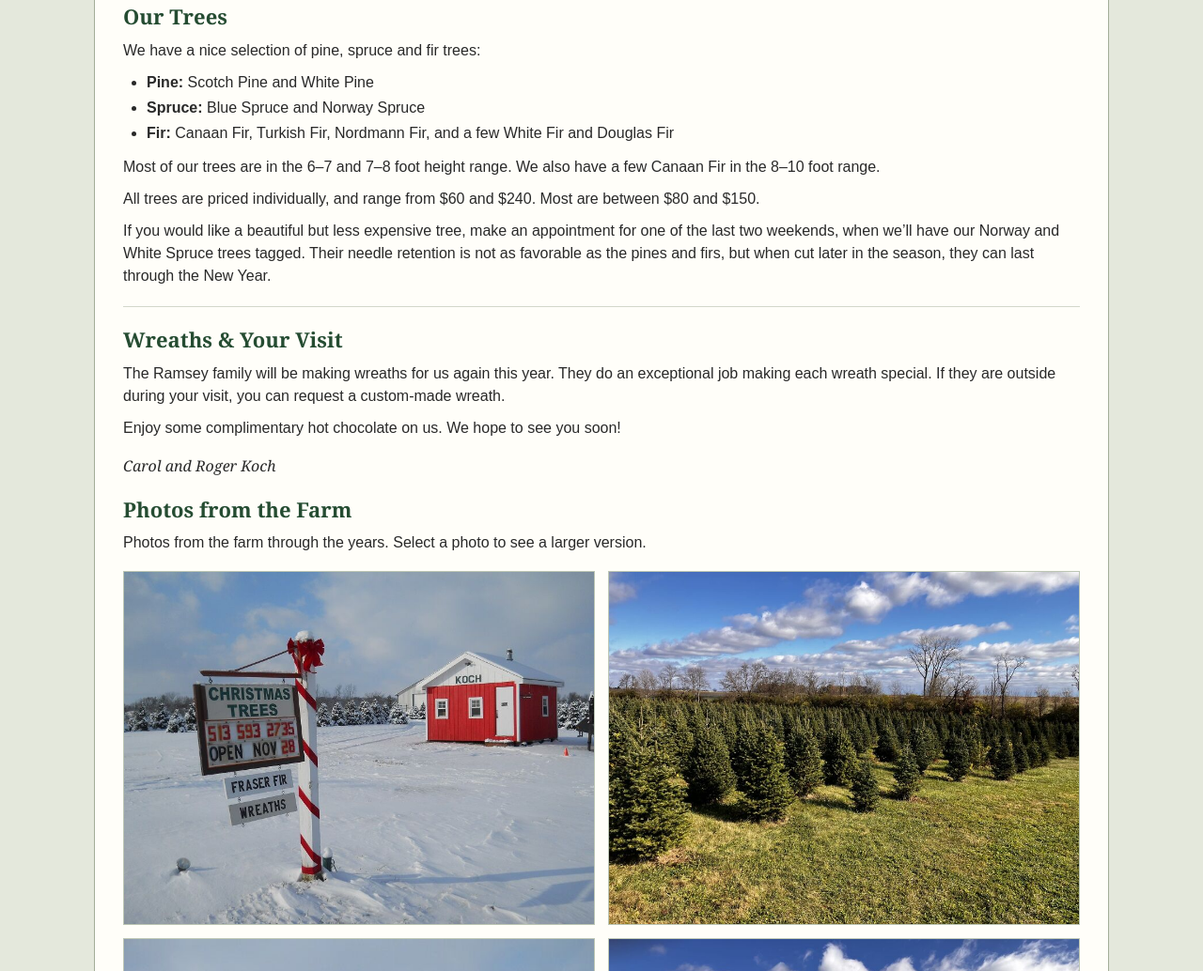
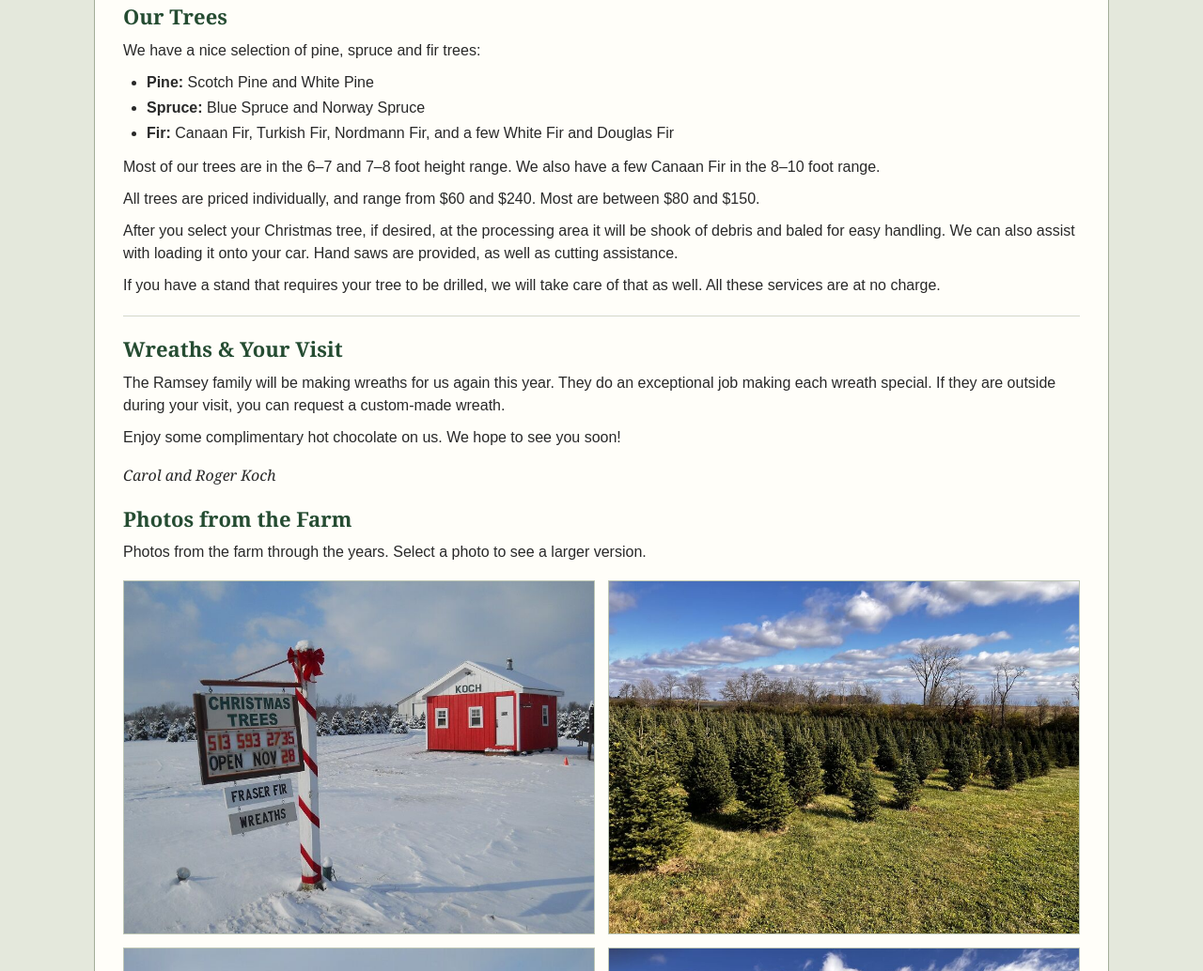
Before and after one commit to kochrt/kochchristmastrees, a plain HTML site: page site/index.html in a window 1280 px wide. Shown: the part 951-1985 px from the top of the page at 94% size. Drawn offline with Linux system fonts and the light colour scheme.

Commit message:
copy updates - trees

```diff
--- a/site/index.html
+++ b/site/index.html
@@ -96,13 +96,8 @@
             have a few Canaan Fir in the 8–10 foot range.
           </p>
           <p>All trees are priced individually, and range from $60 and $240. Most are between $80 and $150.</p>
-          <p>
-            If you would like a beautiful but less expensive tree, make an
-            appointment for one of the last two weekends, when we’ll have our
-            Norway and White Spruce trees tagged. Their needle retention is not
-            as favorable as the pines and firs, but when cut later in the
-            season, they can last through the New Year.
-          </p>
+          <p>After you select your Christmas tree, if desired, at the processing area it will be shook of debris and baled for easy handling. We can also assist with loading it onto your car. Hand saws are provided, as well as cutting assistance.</p>
+          <p>If you have a stand that requires your tree to be drilled, we will take care of that as well. All these services are at no charge.</p>
         </section>
         <section id="visit" aria-labelledby="visit-title">
           <h2 id="visit-title">Wreaths &amp; Your Visit</h2>
```
